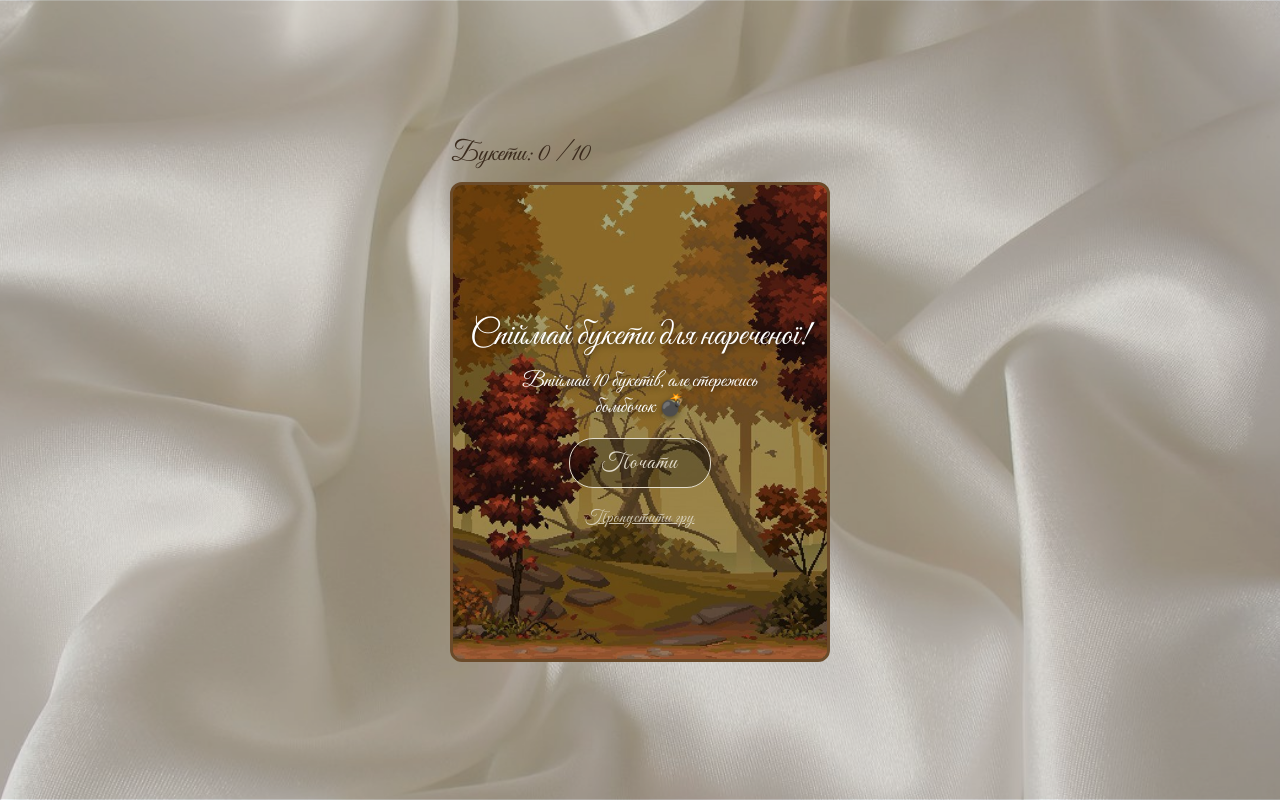
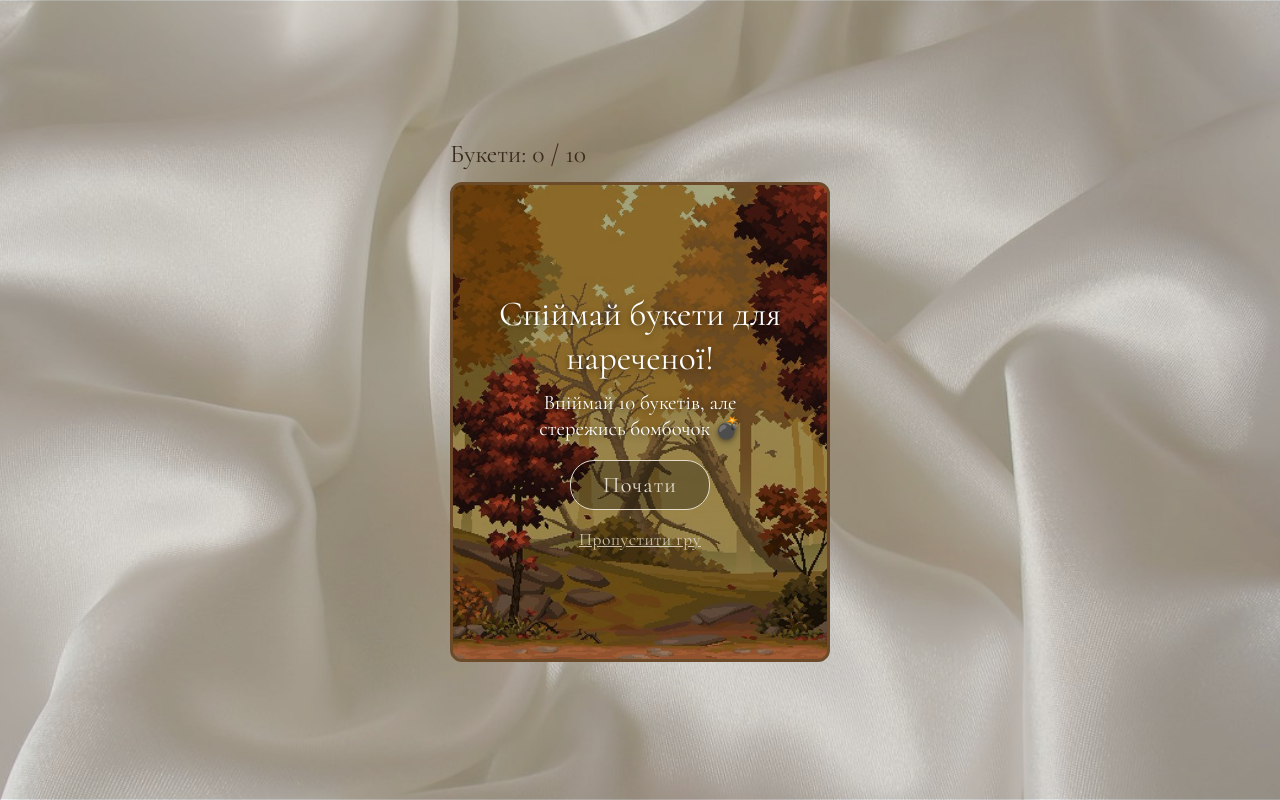
Before and after one commit to s4laTcezar/wedding-invitation, an Angular app in the folder frontend/: page /third in a window 1280 px wide. Built offline with nearby package versions, Linux system fonts and the light colour scheme.

Commit message:
changed font on third and forth pages

```diff
--- a/frontend/src/app/components/rsvp-page/rsvp-page.component.scss
+++ b/frontend/src/app/components/rsvp-page/rsvp-page.component.scss
@@ -9,7 +9,7 @@
 .rsvp-page__title {
   max-width: 340px;
   margin: 0 auto 16px;
-  font-family: 'Great Vibes', cursive;
+  font-family: 'Cormorant', serif;
   font-size: clamp(1.8rem, 7vw, 2.6rem);
   font-weight: 400;
   line-height: 1.05;
@@ -28,7 +28,7 @@
 
 .rsvp-page__success {
   margin: 100px auto;
-  font-family: 'Great Vibes', cursive;
+  font-family: 'Cormorant', serif;
   font-size: 2.1rem;
   text-align: center;
   color: #3a2a1c;
@@ -103,7 +103,7 @@ textarea:focus {
   border-radius: 22px;
   background: rgba(0, 0, 0, 0.25);
   color: #e3dccc;
-  font-family: 'Great Vibes', cursive;
+  font-family: 'Cormorant', serif;
   font-size: 1rem;
   letter-spacing: 0.02em;
   cursor: pointer;
@@ -121,7 +121,7 @@ textarea:focus {
   border-radius: 24px;
   background: rgba(0, 0, 0, 0.25);
   color: #e3dccc;
-  font-family: 'Great Vibes', cursive;
+  font-family: 'Cormorant', serif;
   font-size: 1.3rem;
   padding: 10px 32px;
   letter-spacing: 0.05em;
--- a/frontend/src/app/components/third-page/third-page.component.scss
+++ b/frontend/src/app/components/third-page/third-page.component.scss
@@ -20,7 +20,7 @@
   display: flex;
   justify-content: space-between;
   width: 100%;
-  font-family: 'Great Vibes', cursive;
+  font-family: 'Cormorant', serif;
   font-size: 1.6rem;
   color: #3a2a1c;
 }
@@ -70,7 +70,7 @@
 
 .game__title {
   margin: 0;
-  font-family: 'Great Vibes', cursive;
+  font-family: 'Cormorant', serif;
   font-size: 2.2rem;
   color: #fff;
   text-shadow: 0 2px 6px rgba(0, 0, 0, 0.5);
@@ -79,7 +79,7 @@
 .game__subtitle {
   margin: -8px 0 0;
   max-width: 280px;
-  font-family: 'Great Vibes', cursive;
+  font-family: 'Cormorant', serif;
   font-size: 1.3rem;
   color: #fff;
   text-shadow: 0 2px 6px rgba(0, 0, 0, 0.5);
@@ -91,7 +91,7 @@
   padding: 10px 32px;
   background: rgba(0, 0, 0, 0.3);
   color: #e3dccc;
-  font-family: 'Great Vibes', cursive;
+  font-family: 'Cormorant', serif;
   font-size: 1.4rem;
   letter-spacing: 0.05em;
   cursor: pointer;
@@ -112,7 +112,7 @@
   border: none;
   background: none;
   color: #e3dccc;
-  font-family: 'Great Vibes', cursive;
+  font-family: 'Cormorant', serif;
   font-size: 1.1rem;
   letter-spacing: 0.03em;
   text-decoration: underline;
@@ -126,7 +126,7 @@
   padding: 8px 28px;
   background: rgba(0, 0, 0, 0.25);
   color: #e3dccc;
-  font-family: 'Great Vibes', cursive;
+  font-family: 'Cormorant', serif;
   font-size: clamp(1.1rem, 4vw, 1.4rem);
   letter-spacing: 0.05em;
   cursor: pointer;
--- a/frontend/src/styles.scss
+++ b/frontend/src/styles.scss
@@ -1,4 +1,4 @@
-@import url('https://fonts.googleapis.com/css2?family=Great+Vibes&display=swap');
+@import url('https://fonts.googleapis.com/css2?family=Great+Vibes&family=Cormorant:ital,wght@0,400;0,500;0,600;0,700;1,400&display=swap');
 
 * { box-sizing: border-box; }
 
```
